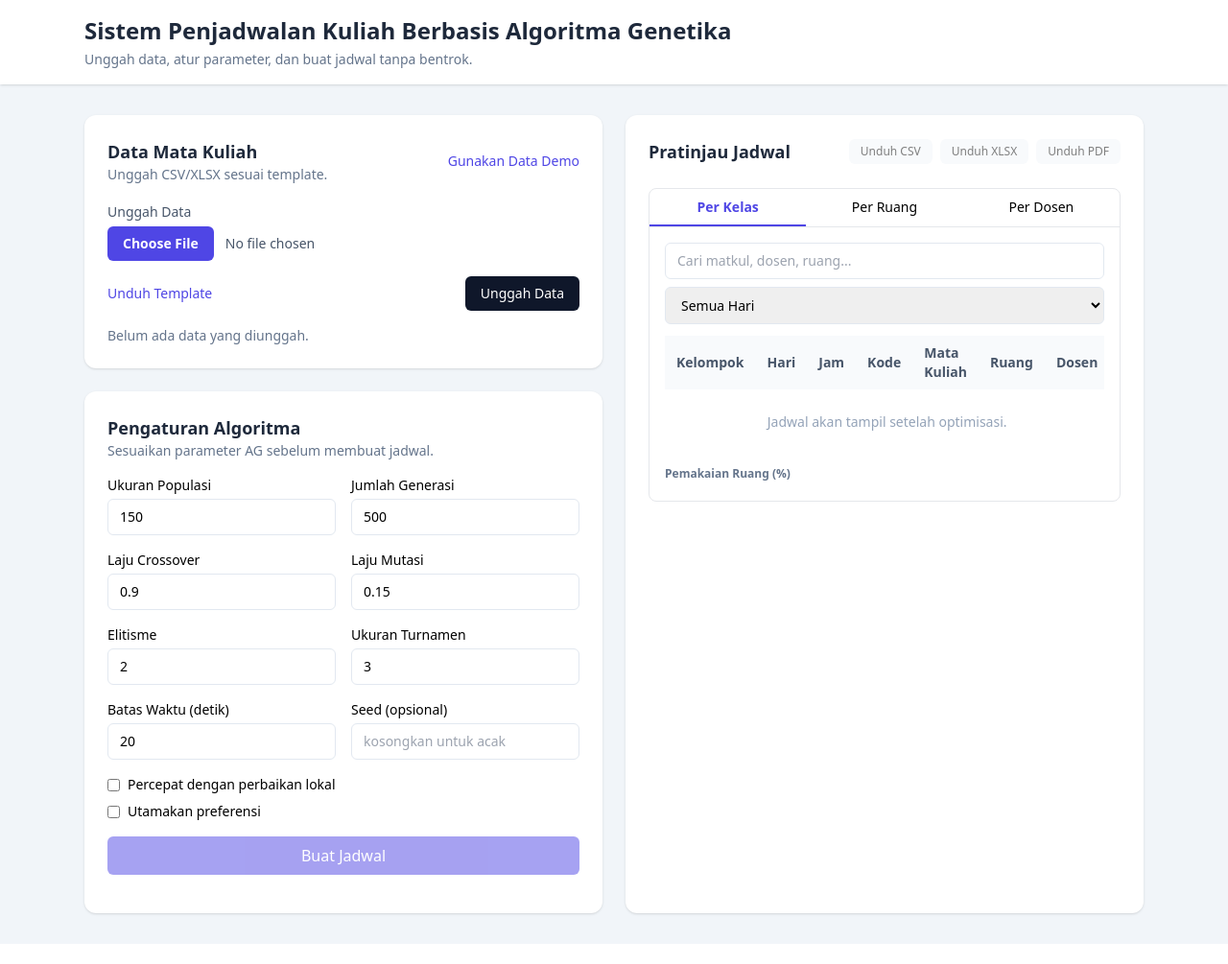
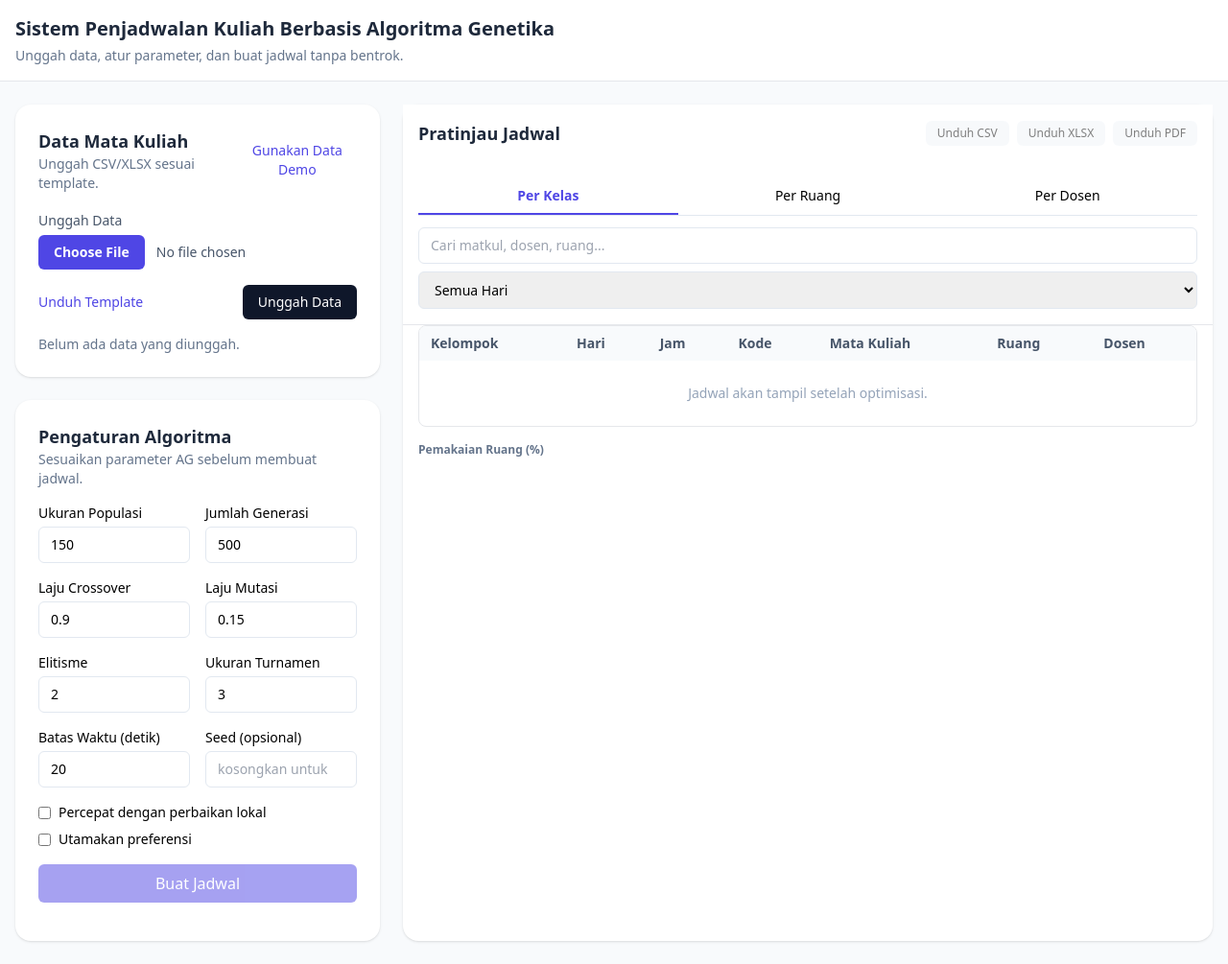
Before and after one commit to CallMe-iO/Algoritma-Genetika-Pembuatan-jadwal, a FastAPI app: page / in a window 1280 px wide. Shown: the whole page at 96% size. Before the commit the page ends 984 px from the top, so only its background shows below. Run offline with FastAPI, Linux system fonts and the light colour scheme; some libraries are stand-ins or nearby versions.

Commit message:
Update index.html

```diff
--- a/templates/index.html
+++ b/templates/index.html
@@ -42,20 +42,20 @@
       }
     </style>
   </head>
-  <body class="bg-slate-100 min-h-screen">
-    <header class="bg-white shadow">
-      <div class="max-w-6xl mx-auto px-6 py-4 flex flex-col gap-1">
-        <h1 class="text-2xl font-semibold text-slate-800">
+  <body class="min-h-screen bg-slate-50">
+    <header class="w-full bg-white border-b">
+      <div class="max-w-screen-2xl mx-auto px-4 py-4 flex flex-col gap-1">
+        <h1 class="text-xl font-semibold text-slate-800">
           Sistem Penjadwalan Kuliah Berbasis Algoritma Genetika
         </h1>
         <p class="text-sm text-slate-500">Unggah data, atur parameter, dan buat jadwal tanpa bentrok.</p>
       </div>
     </header>
 
-    <main class="max-w-6xl mx-auto px-6 py-8">
-      <div class="grid grid-cols-1 lg:grid-cols-2 gap-6">
-        <section class="space-y-6">
-          <div class="bg-white rounded-xl shadow p-6 space-y-4">
+    <main class="max-w-screen-2xl mx-auto px-4 py-6">
+      <div class="grid grid-cols-1 gap-6 lg:grid-cols-[380px_1fr]">
+        <section id="panel-kiri" class="space-y-6">
+          <div class="bg-white rounded-2xl shadow p-6 space-y-4">
             <header class="flex items-center justify-between">
               <div>
                 <h2 class="text-lg font-semibold text-slate-800">Data Mata Kuliah</h2>
@@ -100,7 +100,7 @@
             </div>
           </div>
 
-          <div class="bg-white rounded-xl shadow p-6 space-y-4">
+          <div class="bg-white rounded-2xl shadow p-6 space-y-4">
             <div>
               <h2 class="text-lg font-semibold text-slate-800">Pengaturan Algoritma</h2>
               <p class="text-sm text-slate-500">Sesuaikan parameter AG sebelum membuat jadwal.</p>
@@ -160,26 +160,28 @@
           </div>
         </section>
 
-        <section class="bg-white rounded-xl shadow p-6 space-y-4">
-          <header class="flex flex-col gap-2">
-            <div class="flex items-center justify-between">
+        <section
+          id="panel-pratinjau"
+          class="bg-white rounded-2xl shadow flex flex-col min-h-[400px]"
+        >
+          <div class="sticky top-0 z-10 bg-white border-b">
+            <div class="p-4 space-y-4">
+              <div class="flex flex-wrap items-center gap-2">
                 <h2 class="text-lg font-semibold text-slate-800">Pratinjau Jadwal</h2>
-              <div class="flex gap-2">
+                <div class="flex gap-2 ml-auto">
                   <button class="download-btn" data-format="csv">Unduh CSV</button>
                   <button class="download-btn" data-format="xlsx">Unduh XLSX</button>
                   <button class="download-btn" data-format="pdf">Unduh PDF</button>
                 </div>
               </div>
               <div id="statusBadges" class="flex flex-wrap gap-2 text-xs"></div>
-          </header>
-          <div class="border rounded-lg">
-            <div class="flex border-b">
+              <div>
+                <div class="flex border-b border-slate-200">
                   <button class="tab-btn active" data-view="kelas">Per Kelas</button>
                   <button class="tab-btn" data-view="ruang">Per Ruang</button>
                   <button class="tab-btn" data-view="dosen">Per Dosen</button>
                 </div>
-            <div class="p-4 space-y-3">
-              <div class="flex flex-wrap gap-2 text-sm">
+                <div class="mt-3 flex flex-wrap gap-2 text-sm">
                   <input
                     type="text"
                     id="searchInput"
@@ -190,7 +192,11 @@
                     <option value="">Semua Hari</option>
                   </select>
                 </div>
-              <div class="overflow-x-auto text-sm">
+              </div>
+            </div>
+          </div>
+          <div class="flex-1 px-4 pb-4 space-y-4 lg:h-[calc(100vh-180px)] overflow-y-auto">
+            <div class="overflow-x-auto text-sm rounded-lg border">
               <table class="min-w-full text-left" id="scheduleTable">
                 <thead>
                   <tr class="bg-slate-50 text-slate-600">
@@ -216,7 +222,6 @@
             <div>
               <p class="text-xs font-semibold text-slate-500 mb-1">Pemakaian Ruang (%)</p>
               <div id="roomStats" class="grid grid-cols-2 gap-2 text-xs text-slate-600"></div>
-              </div>
             </div>
           </div>
         </section>
```
Lines whose indentation alone changed are shown as unchanged.
